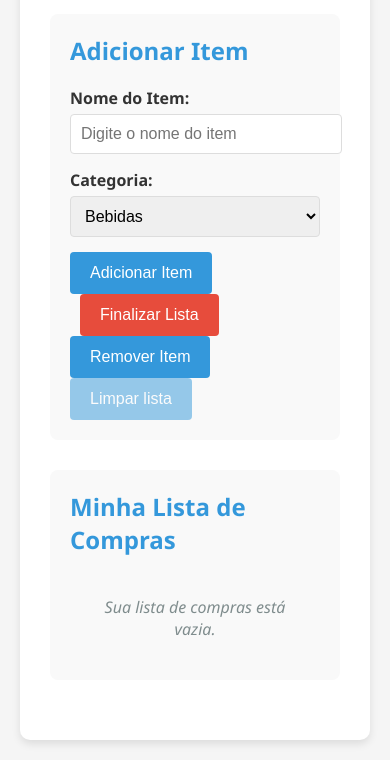
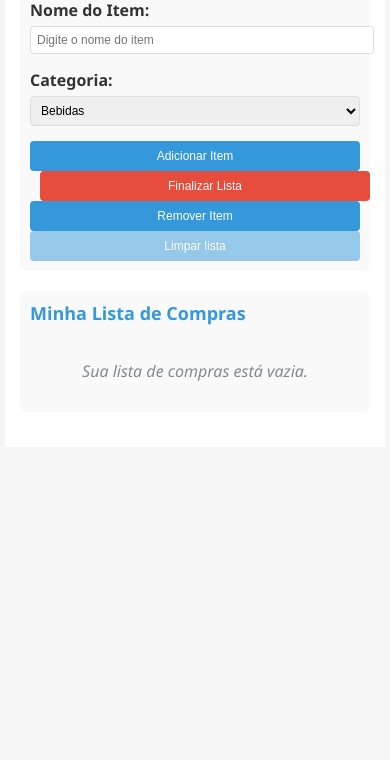
Before and after one commit to oruamcruz/lista-de-compras, a plain HTML site: page index.html in a window 390 px wide. Shown: the part 130-890 px from the top of the page. After the commit the page ends 844 px from the top, so only its background shows below. Drawn offline with Linux system fonts and the light colour scheme.

Commit message:
style.css responsivo

```diff
--- a/styles/style.css
+++ b/styles/style.css
@@ -62,6 +62,7 @@ button {
     cursor: pointer;
     font-size: 16px;
     transition: background-color 0.3s;
+    width: 100%;
 }
 
 button:hover {
@@ -104,3 +105,103 @@ button:hover {
     margin-bottom: 15px;
     display: none;
 }
+
+/* Media Queries para Responsividade */
+@media screen and (max-width: 768px) {
+    body {
+        padding: 10px;
+    }
+
+    .container {
+        padding: 20px;
+        border-radius: 0;
+        box-shadow: none;
+    }
+
+    h1 {
+        font-size: 24px;
+        margin-bottom: 20px;
+    }
+
+    .add-item,
+    .item-list {
+        padding: 15px;
+        margin-bottom: 20px;
+    }
+
+    .add-item h2,
+    .item-list h2 {
+        font-size: 20px;
+    }
+
+    input,
+    select {
+        font-size: 14px;
+        padding: 8px;
+    }
+
+    button {
+        padding: 10px 15px;
+        font-size: 14px;
+    }
+
+    .category {
+        border-left-width: 3px;
+        padding-left: 10px;
+    }
+
+    .category h3 {
+        font-size: 18px;
+    }
+
+    .category ul {
+        padding-left: 15px;
+    }
+
+    .category ul li {
+        font-size: 14px;
+    }
+}
+
+@media screen and (max-width: 480px) {
+    body {
+        padding: 5px;
+    }
+
+    .container {
+        padding: 15px;
+    }
+
+    h1 {
+        font-size: 20px;
+    }
+
+    .add-item,
+    .item-list {
+        padding: 10px;
+    }
+
+    .add-item h2,
+    .item-list h2 {
+        font-size: 18px;
+    }
+
+    input,
+    select {
+        font-size: 12px;
+        padding: 6px;
+    }
+
+    button {
+        padding: 8px 12px;
+        font-size: 12px;
+    }
+
+    .category h3 {
+        font-size: 16px;
+    }
+
+    .category ul li {
+        font-size: 12px;
+    }
+}
```
